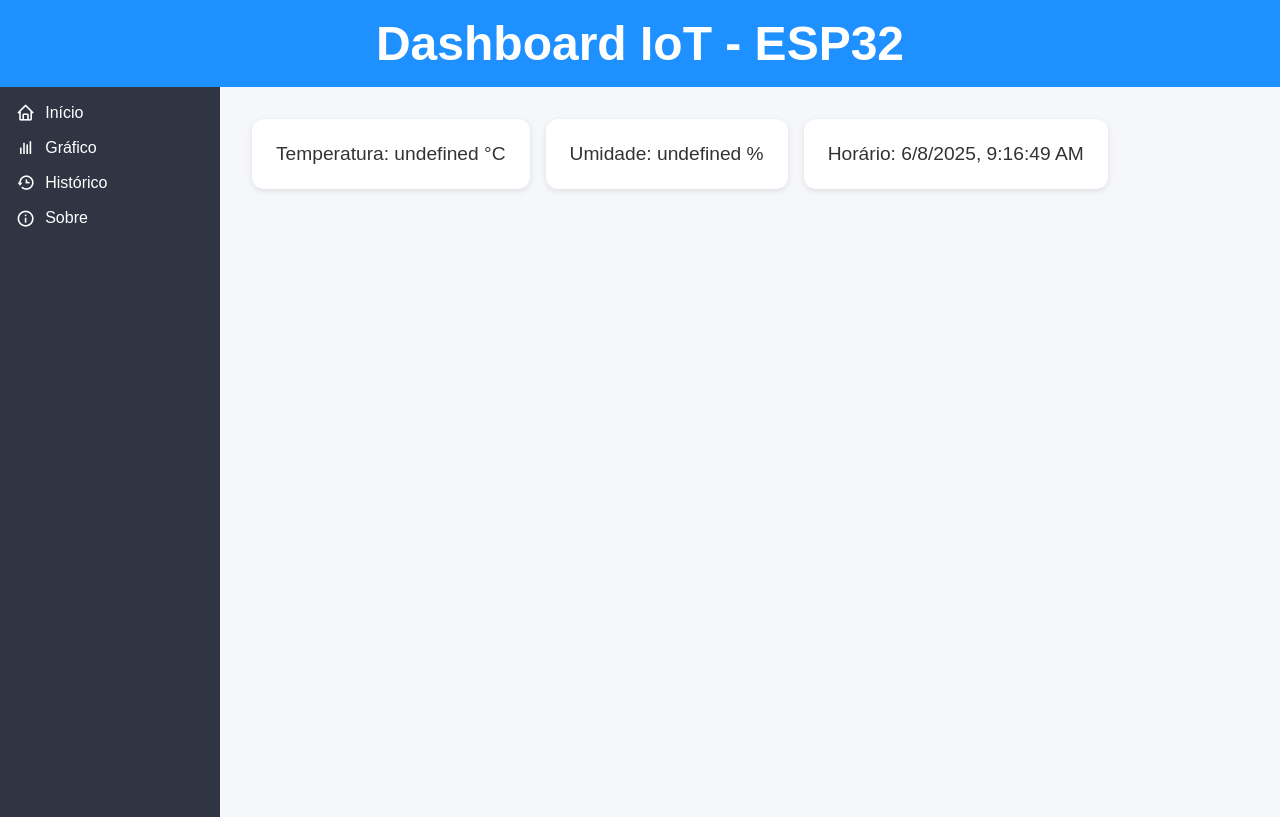
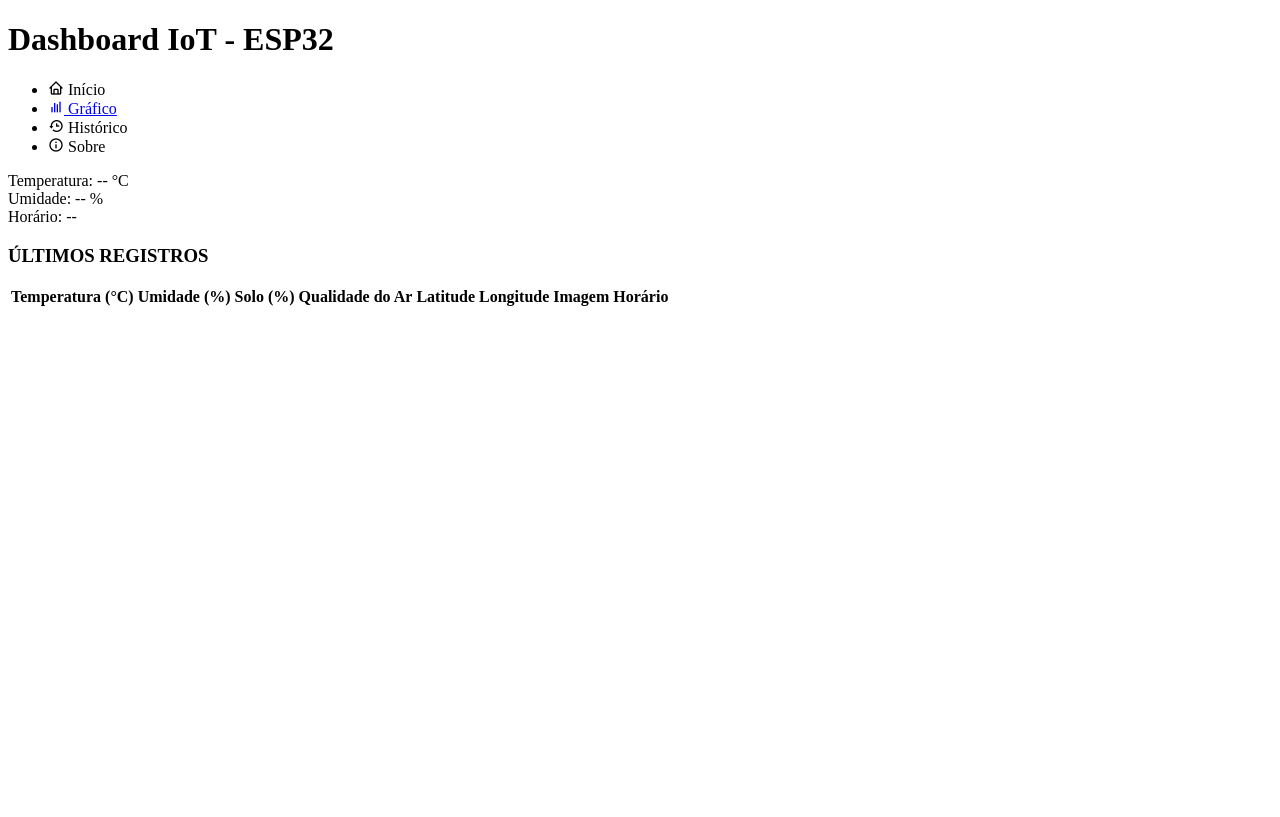
Before and after one commit to 30Lima/The-Guardians-eye-iot, a Flask app: page / in a window 1280 px wide. After the commit the page ends 306 px from the top, so only its background shows below. Run offline with Flask 3, Linux system fonts and the light colour scheme; lists and menus that the app fills with data are empty.

Commit message:
feat: implement dashboard screen

```diff
--- a/app/templates/dashboard.html
+++ b/app/templates/dashboard.html
@@ -4,10 +4,12 @@
 <head>
     <meta charset="UTF-8" />
     <meta name="viewport" content="width=device-width, initial-scale=1.0" />
-    <title>Dashboard ESP32</title>
+    <title>Dashboard IoT - ESP32</title>
+
     <link rel="stylesheet" href="{{ url_for('static', filename='style.css') }}">
     <link href="https://cdn.jsdelivr.net/npm/boxicons@2.1.4/css/boxicons.min.css" rel="stylesheet">
-    <link href="../static/styles.css" rel="stylesheet">
+    <script src="{{ url_for('static', filename='../static/javascript/script.js') }}"></script>
+    <link rel="stylesheet" href="../static/css/styles.css">
 </head>
 
 <body>
@@ -20,7 +22,12 @@
         <aside class="sidebar">
             <ul>
                 <li><i class="bx bx-home"></i> Início</li>
-                <li><i class="bx bx-bar-chart"></i> Gráfico</li>
+
+                <li>
+                    <a href="/graph">
+                        <i class="bx bx-bar-chart"></i> Gráfico
+                    </a>
+                </li>
                 <li><i class="bx bx-history"></i> Histórico</li>
                 <li><i class="bx bx-info-circle"></i> Sobre</li>
             </ul>
@@ -32,29 +39,27 @@
                 <div class="card" id="card-umid">Umidade: -- %</div>
                 <div class="card" id="card-time">Horário: --</div>
             </div>
+
+            <h3>ÚLTIMOS REGISTROS</h3>
+            <table id="data-table">
+                <thead>
+                    <tr>
+                        <th>Temperatura (°C)</th>
+                        <th>Umidade (%)</th>
+                        <th>Solo (%)</th>
+                        <th>Qualidade do Ar</th>
+                        <th>Latitude</th>
+                        <th>Longitude</th>
+                        <th>Imagem</th>
+                        <th>Horário</th>
+                    </tr>
+                </thead>
+                <tbody>
+                    <!-- Conteúdo preenchido via JS -->
+                </tbody>
+            </table>
         </main>
     </div>
-
-    <script>
-        async function fetchData() {
-            try {
-                const response = await fetch('/data');
-                const data = await response.json();
-
-                if (Array.isArray(data) && data.length > 0) {
-                    const last = data[data.length - 1];
-                    document.getElementById("card-temp").innerText = `Temperatura: ${last.temperatura} °C`;
-                    document.getElementById("card-umid").innerText = `Umidade: ${last.umidade} %`;
-                    document.getElementById("card-time").innerText = `Horário: ${new Date(last.timestamp).toLocaleString()}`;
-                }
-            } catch (err) {
-                console.error("Erro ao carregar dados:", err);
-            }
-        }
-
-        fetchData();
-        setInterval(fetchData, 5000); // Atualiza a cada 5 segundos
-    </script>
 </body>
 
 </html>
```
